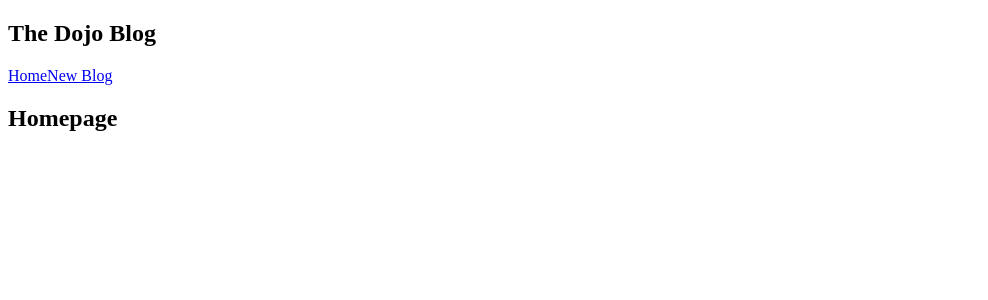
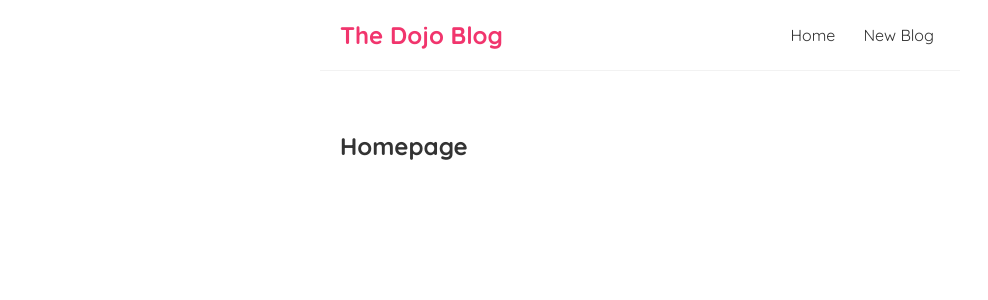
Before and after one commit to r-e-d-ant/dojo-blog, a React (Create React App) app: page / in a window 1280 px wide. Shown: the top 300 px of the page, without its empty margins (0-988 px from the left). Built offline with nearby package versions, Linux system fonts and the light colour scheme.

Commit message:
added styles

```diff
--- a/src/Navbar.js
+++ b/src/Navbar.js
@@ -1,6 +1,6 @@
 const Navbar = () => {
     return (
-        <nav className="navBar">
+        <nav className="navbar">
             <h1>The Dojo Blog</h1>
 
             <div className="links">
--- a/src/index.css
+++ b/src/index.css
@@ -1 +1,35 @@
-/* import quick sand font (300, 400, 500, 600, 700) from google */
+@import url('https://fonts.googleapis.com/css2?family=Quicksand:wght@300;400;500;600;700&display=swap');
+
+/* base styles */
+* {
+  margin: 0;
+  font-family: "Quicksand";
+  color: #333;
+}
+.navbar {
+  padding: 20px;
+  display: flex;
+  align-items: center;
+  max-width: 600px;
+  margin: 0 auto;
+  border-bottom: 1px solid #f2f2f2;
+}
+.navbar h1 {
+  color: #f1356d;
+}
+.navbar .links {
+  margin-left: auto;
+}
+.navbar a {
+  margin-left: 16px;
+  text-decoration: none;
+  padding: 6px;
+}
+.navbar a:hover {
+  color: #f1356d;
+}
+.content {
+  max-width: 600px;
+  margin: 40px auto;
+  padding: 20px;
+}
```
